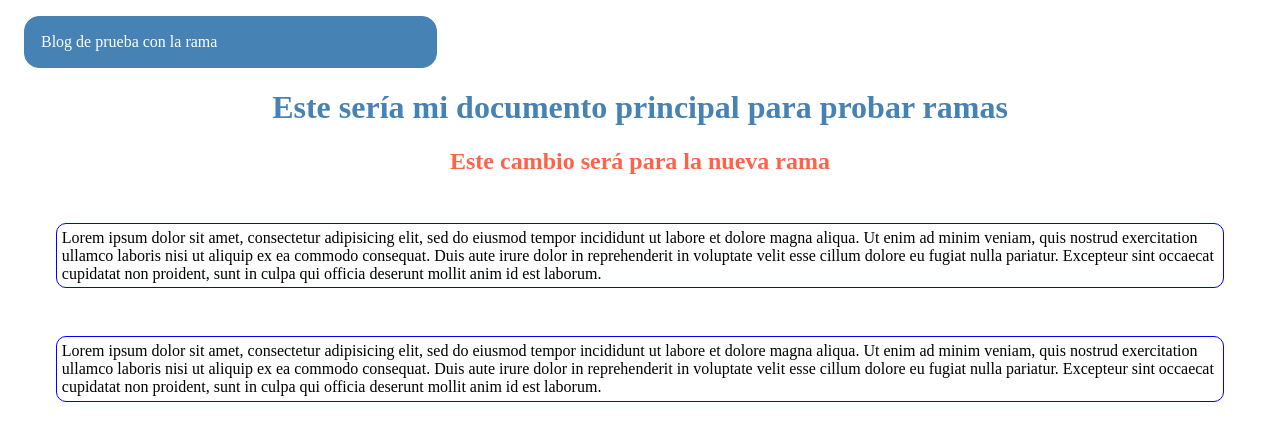
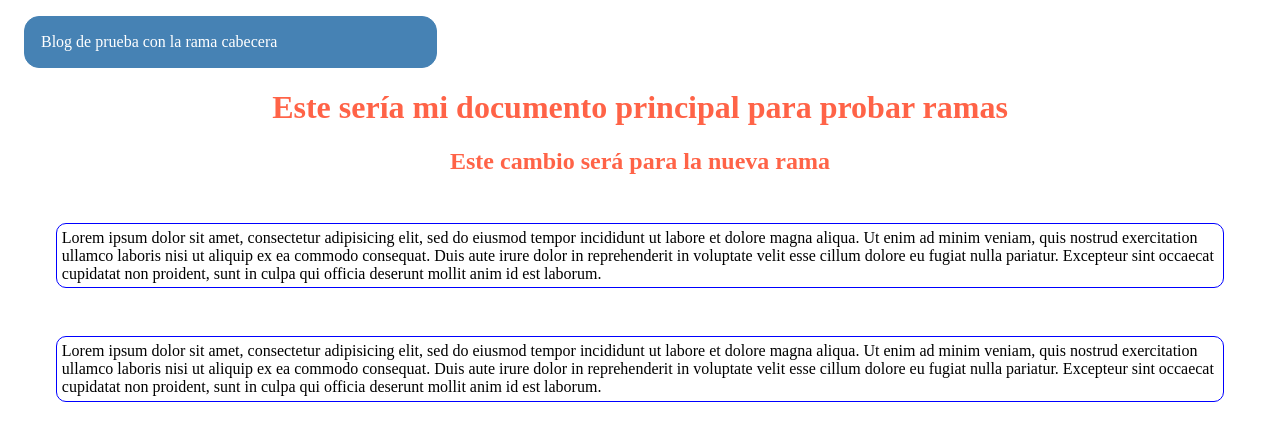
Before and after one commit to JesusBG5/cursoG, a plain HTML site: page index.html in a window 1280 px wide. Drawn offline with Linux system fonts and the light colour scheme.

Commit message:
Modique la cabecera y el color del texto

```diff
--- a/index.html
+++ b/index.html
@@ -9,7 +9,7 @@
 			text-align: center;
 		}
 		h1{
-			color: steelblue;
+			color: tomato;
 		}
 		h2{
 			color: tomato;
@@ -33,7 +33,7 @@
 </head>
 <body>
 	<div id="cabecera">
-		Blog de prueba con la rama
+		Blog de prueba con la rama cabecera
 	</div>
 	<h1>Este sería mi documento principal para probar ramas</h1>
 	<h2>Este cambio será para la nueva rama</h2>
```
